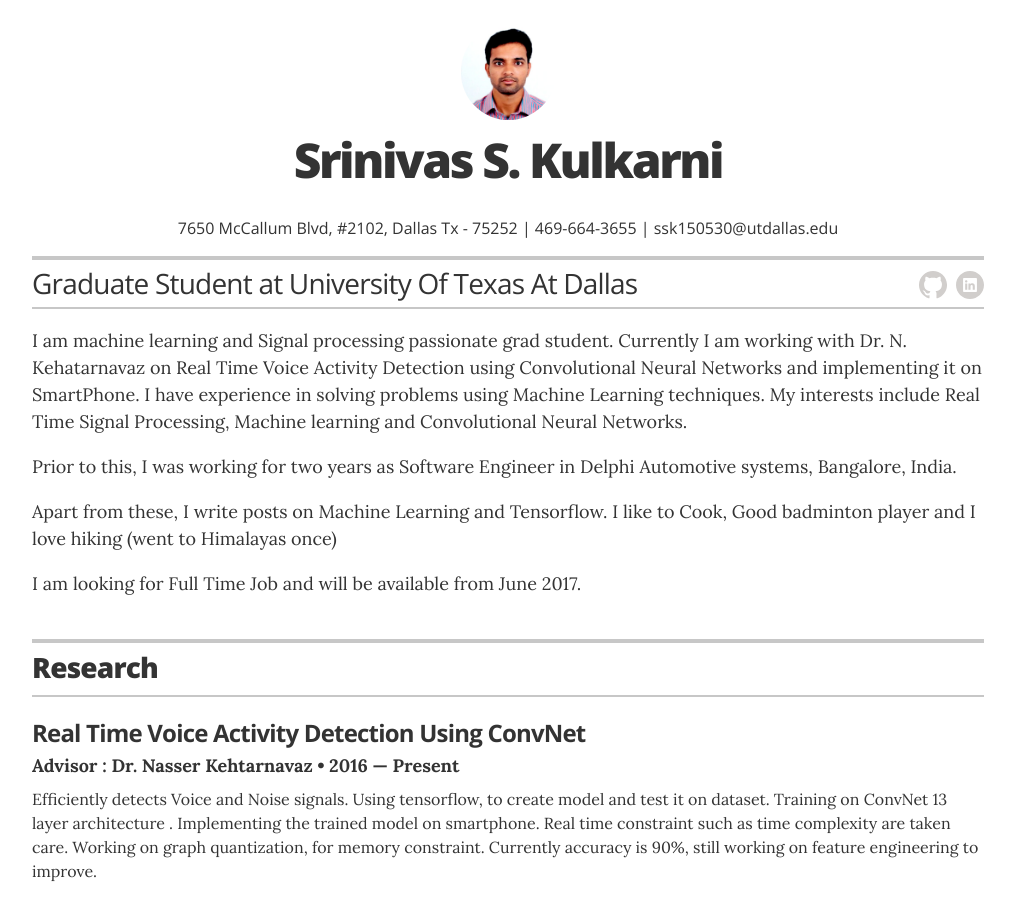
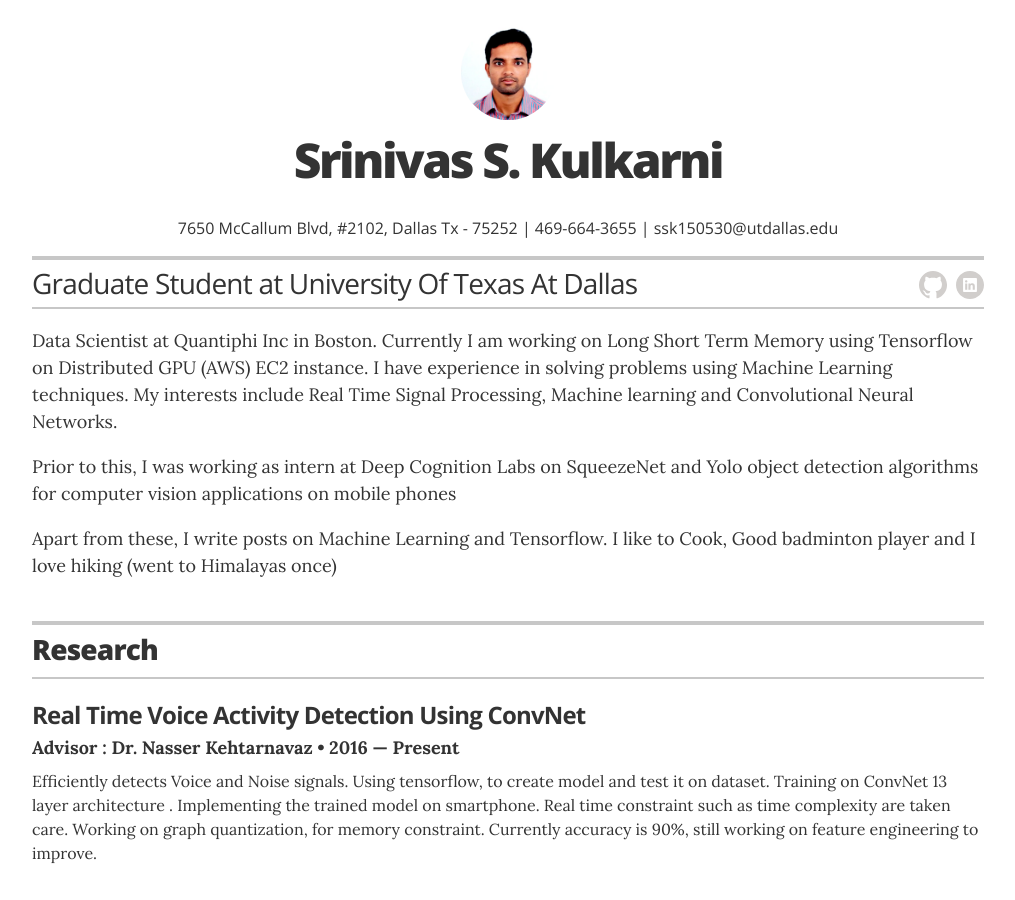
Before and after one commit to cna274/cna.github.io, a Jekyll site: the page built from index.html, in a window 1280 px wide and 900 px high. Shown: the whole window, without its empty margins (132-1147 px from the left). Built offline with Jekyll 4.4.1, drawn with Linux system fonts in a browser that asks for light colours.

Commit message:
Update resume.html

```diff
--- a/_layouts/resume.html
+++ b/_layouts/resume.html
@@ -32,11 +32,9 @@
         </div>
 
         <div class="executive-summary no-print" itemprop="description">
-          <p>I am machine learning and Signal processing passionate grad student. Currently I am working with Dr. N. Kehatarnavaz on Real Time Voice Activity Detection using Convolutional Neural Networks and
-		  implementing it on SmartPhone. I have experience in solving problems using Machine Learning techniques. My interests include Real Time Signal Processing, Machine learning and Convolutional Neural Networks.</p>
-		  <p>Prior to this, I was working for two years as Software Engineer in Delphi Automotive systems, Bangalore, India. </p>
+          <p>Data Scientist at Quantiphi Inc in Boston. Currently I am working on Long Short Term Memory using Tensorflow on Distributed GPU (AWS) EC2 instance. I have experience in solving problems using Machine Learning techniques. My interests include Real Time Signal Processing, Machine learning and Convolutional Neural Networks.</p>
+		  <p>Prior to this, I was working as intern at Deep Cognition Labs on SqueezeNet and Yolo object detection algorithms for computer vision applications on mobile phones</p>
 		 <p> Apart from these, I write posts on Machine Learning and Tensorflow. I like to Cook, Good badminton player and I love hiking (went to Himalayas once)</p>
-		  <p> I am looking for Full Time Job and will be available from June 2017. </p>
         </div>
 
 
```
